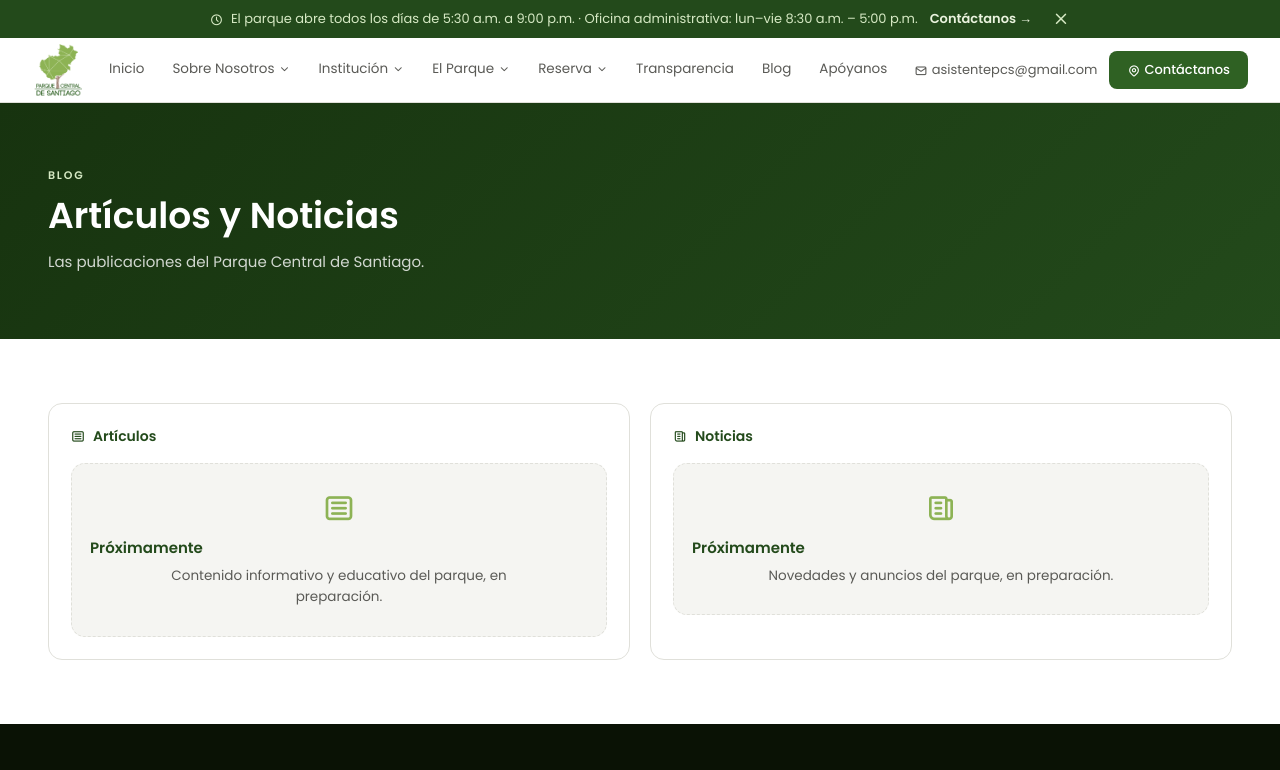
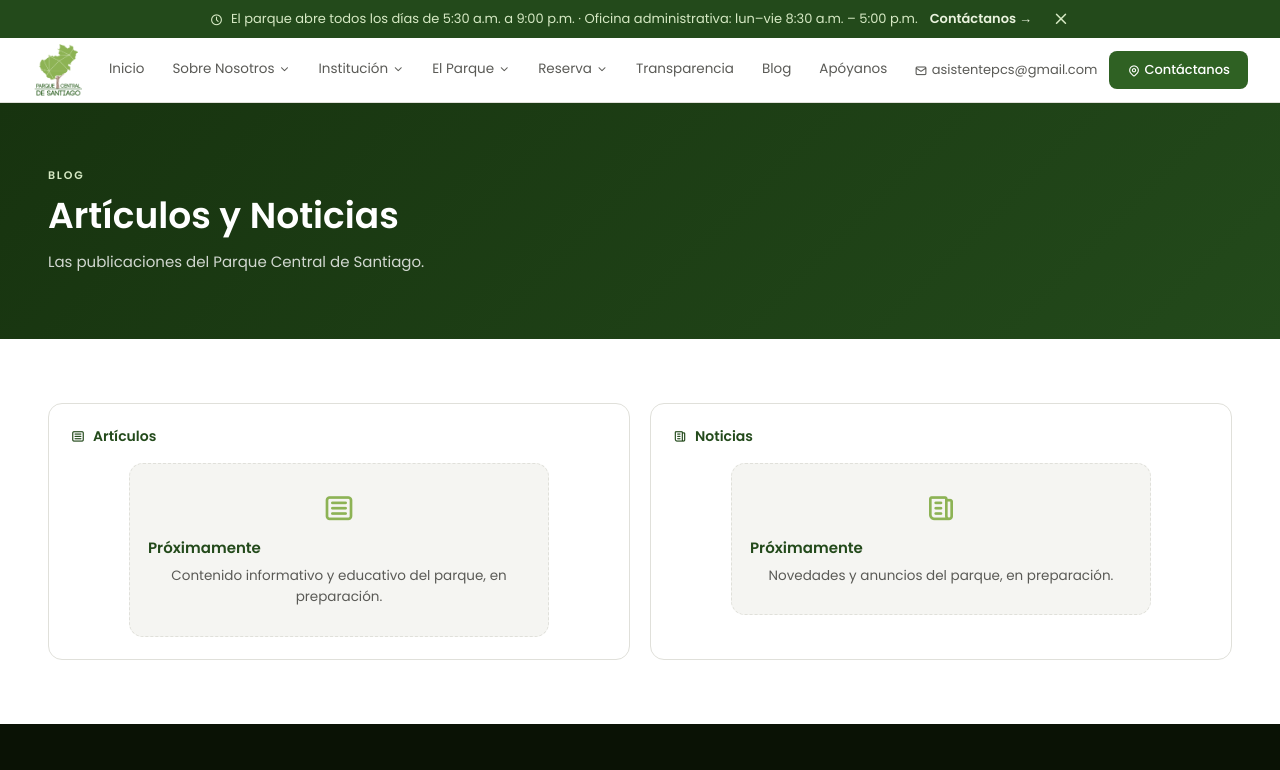
Before and after one commit to RyxDPrime/parque-central-santiago, a React (Vite) app in the folder frontend/: page /blog in a window 1280 px wide. Shown: the top 770 px of the page. Built offline with nearby package versions, Linux system fonts and the light colour scheme; no server answers.

Commit message:
Agregar max-width al empty-state para que se centre correctamente

```diff
--- a/frontend/src/styles/global.css
+++ b/frontend/src/styles/global.css
@@ -241,7 +241,7 @@ ul{list-style:none}
 .transparency-grid{display:grid;grid-template-columns:1fr 1fr;gap:20px}
 .transparency-block{background:#fff;border:1px solid var(--border);border-radius:var(--radius-lg);padding:22px}
 .transparency-block h3{display:flex;align-items:center;gap:8px;font-size:14px;font-weight:600;color:var(--green-800);margin-bottom:16px}
-.transparency-block .empty-state{margin-top:0;margin-left:auto;margin-right:auto;padding:28px 18px}
+.transparency-block .empty-state{margin-top:0;margin-left:auto;margin-right:auto;padding:28px 18px;max-width:420px}
 .document-card{display:flex;align-items:center;gap:12px;border:1px solid var(--border);border-radius:var(--radius);padding:12px 14px;margin-bottom:10px;transition:border-color .2s,background .2s}
 .document-card:last-child{margin-bottom:0}
 .document-card:hover{border-color:var(--green-400);background:var(--green-50)}
```
